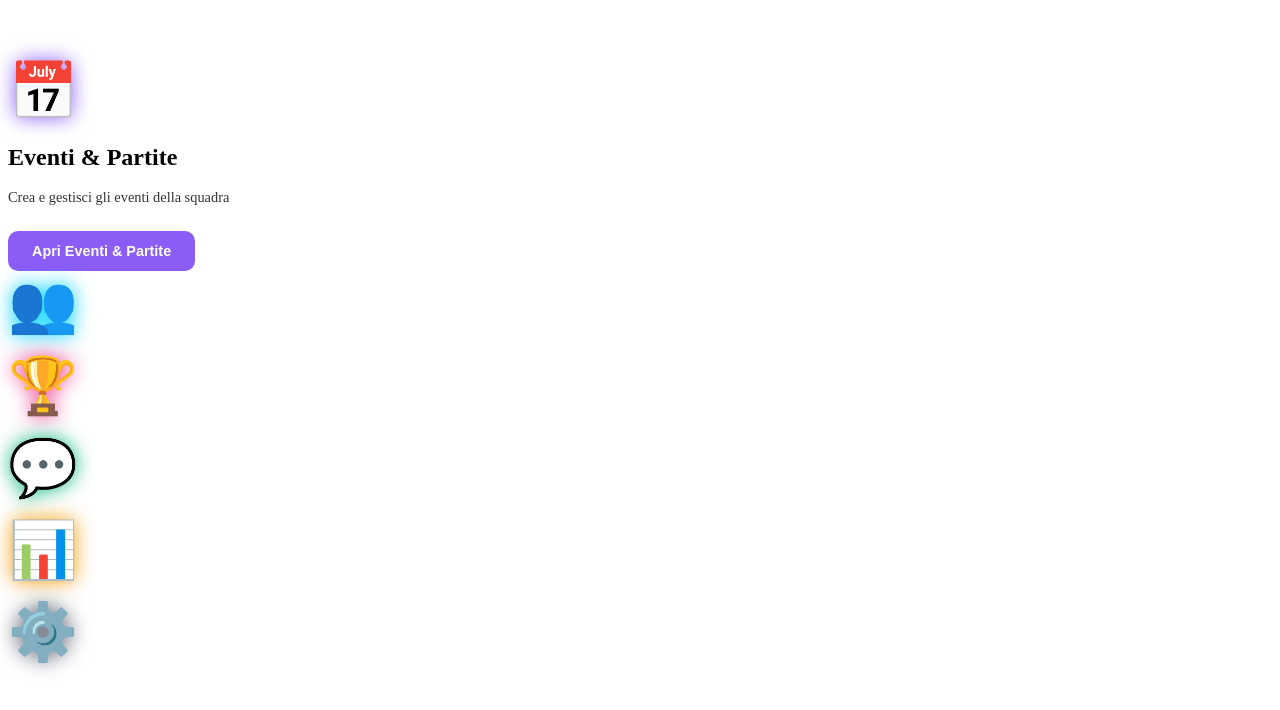
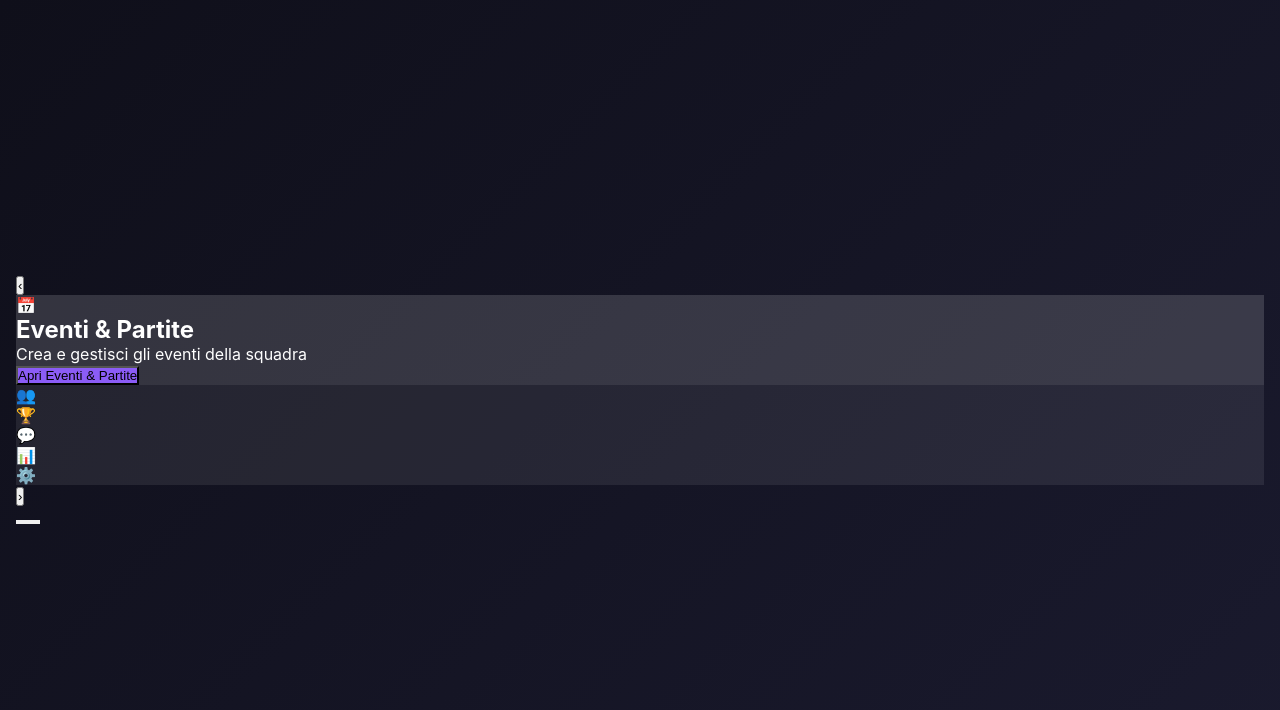
Before and after one commit to scarpariinside26/scarpari-inside-new, a React (Vite) app: page / in a window 1280 px wide. Shown: the top 710 px of the page. Built offline with nearby package versions, Linux system fonts and the light colour scheme.

Commit message:
Update App.css

```diff
--- a/src/App.css
+++ b/src/App.css
@@ -1,184 +1,30 @@
-/* CAROSELLO 3D */
-.carosello-3d {
-  display: flex;
-  align-items: center;
-  justify-content: center;
-  gap: 2rem;
-  padding: 3rem 1rem;
-  perspective: 1000px;
-  min-height: 500px;
-  position: relative;
+/* RESET E BASE */
+* {
+  margin: 0;
+  padding: 0;
+  box-sizing: border-box;
 }
 
-.carosello-track {
-  position: relative;
-  width: 400px;
-  height: 300px;
-  transform-style: preserve-3d;
+body {
+  background: linear-gradient(135deg, #0f0f1a 0%, #1a1a2e 100%);
+  color: white;
+  font-family: -apple-system, BlinkMacSystemFont, 'Segoe UI', sans-serif;
+  min-height: 100vh;
 }
 
-.carosello-slide-3d {
-  position: absolute;
-  width: 100%;
-  height: 100%;
-  transform:
-    rotateY(calc(var(--rotateY, 0) * 1deg))
-    translateZ(calc(var(--z, 0) * 1px))
-    scale(var(--scale, 1));
-  opacity: var(--opacity, 1);
-  transition: all 0.6s cubic-bezier(0.25, 0.46, 0.45, 0.94);
-  cursor: pointer;
+.app {
+  min-height: 100vh;
+  transition: all 0.4s ease;
 }
 
-.carosello-slide-3d.active {
-  z-index: 10;
-}
-
-.carosello-slide-3d:not(.active) {
-  cursor: pointer;
-  filter: blur(1px);
-}
-
-.carosello-slide-3d:hover:not(.active) {
-  opacity: 0.8;
-  transform:
-    rotateY(calc(var(--rotateY, 0) * 1deg))
-    translateZ(calc((var(--z, 0) + 20) * 1px))
-    scale(calc(var(--scale, 1) * 1.05));
-}
-
-/* CARD 3D */
-.slide-card-3d {
-  background: rgba(255, 255, 255, 0.08);
-  backdrop-filter: blur(20px);
-  border: 1px solid rgba(255, 255, 255, 0.15);
-  border-radius: 20px;
-  padding: 2.5rem;
-  text-align: center;
-  border-left: 4px solid;
-  height: 100%;
+/* HOME PAGE SENZA HEADER */
+.homepage {
+  min-height: 100vh;
   display: flex;
   flex-direction: column;
   justify-content: center;
-  transition: all 0.3s ease;
-  box-shadow:
-    0 10px 30px rgba(0, 0, 0, 0.3),
-    0 0 0 1px rgba(255, 255, 255, 0.05);
+  padding: 1rem;
 }
 
-.slide-card-3d:hover {
-  background: rgba(255, 255, 255, 0.12);
-  box-shadow:
-    0 15px 40px rgba(0, 0, 0, 0.4),
-    0 0 0 1px rgba(255, 255, 255, 0.1);
-}
-
-.slide-icon {
-  font-size: 3.5rem;
-  margin-bottom: 1rem;
-  filter: drop-shadow(0 0 10px currentColor);
-}
-
-.slide-title {
-  font-size: 1.5rem;
-  margin-bottom: 1rem;
-  font-weight: 600;
-}
-
-.slide-description {
-  opacity: 0.8;
-  margin-bottom: 1.5rem;
-  line-height: 1.4;
-  font-size: 0.9rem;
-}
-
-.slide-button {
-  background: var(--color, #8B5CF6);
-  border: none;
-  color: white;
-  padding: 0.75rem 1.5rem;
-  border-radius: 10px;
-  font-size: 0.9rem;
-  font-weight: 600;
-  cursor: pointer;
-  transition: all 0.3s ease;
-  margin-top: auto;
-}
-
-.slide-button:hover {
-  transform: translateY(-2px);
-  box-shadow: 0 5px 15px rgba(0, 0, 0, 0.3);
-}
-
-/* FRECCE */
-.carosello-arrow {
-  background: rgba(255, 255, 255, 0.1);
-  border: 1px solid rgba(255, 255, 255, 0.2);
-  color: white;
-  width: 50px;
-  height: 50px;
-  border-radius: 50%;
-  font-size: 1.5rem;
-  cursor: pointer;
-  transition: all 0.3s ease;
-  display: flex;
-  align-items: center;
-  justify-content: center;
-  z-index: 20;
-}
-
-.carosello-arrow:hover {
-  background: rgba(255, 255, 255, 0.2);
-  transform: scale(1.1);
-}
-
-/* INDICATORI */
-.carosello-indicators {
-  display: flex;
-  justify-content: center;
-  gap: 0.5rem;
-  margin-top: 2rem;
-}
-
-.indicator {
-  width: 8px;
-  height: 8px;
-  border-radius: 50%;
-  background: rgba(255, 255, 255, 0.3);
-  border: none;
-  cursor: pointer;
-  transition: all 0.3s ease;
-}
-
-.indicator.active {
-  background: white;
-  transform: scale(1.2);
-}
-
-.indicator:hover {
-  background: rgba(255, 255, 255, 0.6);
-}
-
-/* RESPONSIVE */
-@media (max-width: 768px) {
-  .carosello-3d {
-    transform: scale(0.8);
-  }
-
-  .carosello-track {
-    width: 300px;
-    height: 250px;
-  }
-
-  .slide-card-3d {
-    padding: 1.5rem;
-  }
-
-  .slide-icon {
-    font-size: 2.5rem;
-  }
-
-  .slide-title {
-    font-size: 1.25rem;
-  }
-}
+/* [MANTIENI TUTTO IL RESTO DEL CSS DEL CAROSELLO 3D CHE TI HO INVIATO PRIMA] */
+/* Carosello, frecce, indicatori, etc... */
```
